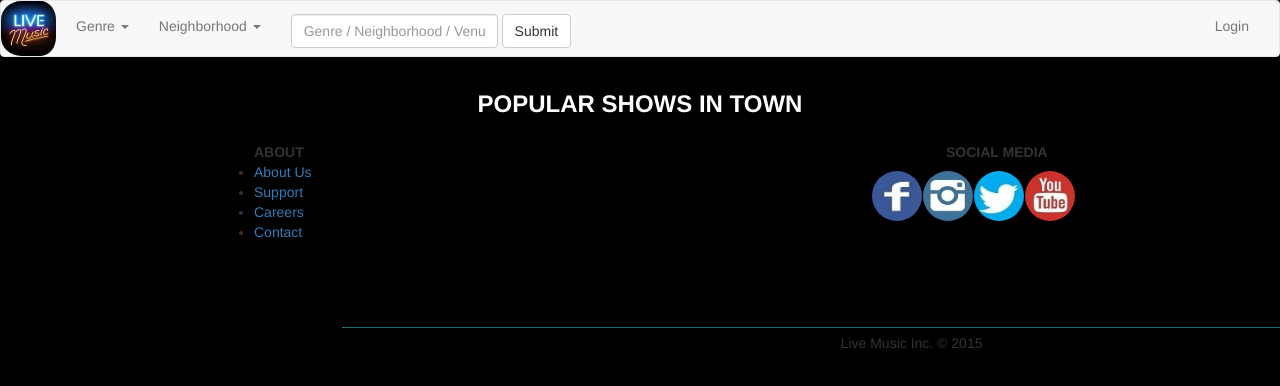
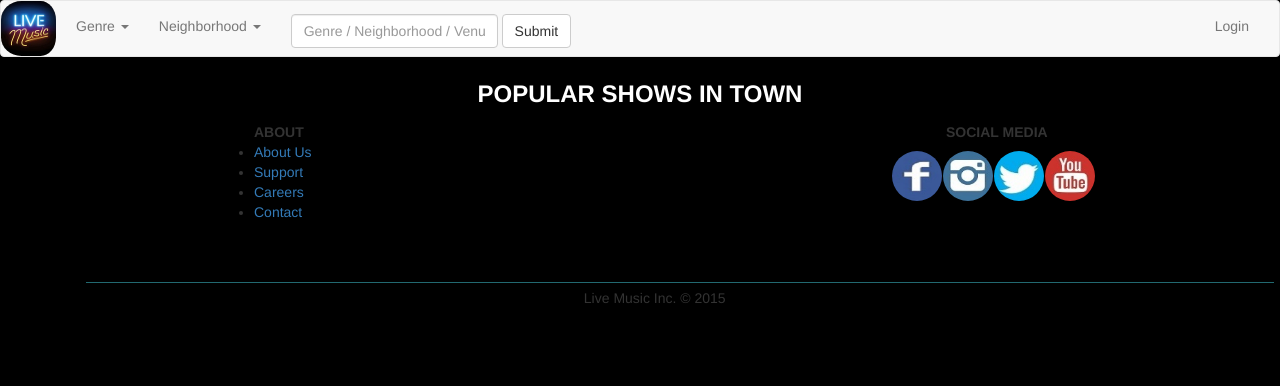
Before and after one commit to shaniclaytonGA/livemusicsite, a plain HTML site: page index.html in a window 1280 px wide. Drawn offline with nearby package versions, Linux system fonts and the light colour scheme; no server answers.

Commit message:
updated API and footer header

```diff
--- a/scripts/main.js
+++ b/scripts/main.js
@@ -4,7 +4,7 @@
 
 	// this is API section
 	var venueLoc = $("some input from DOM");
-	var baseURL = "http://api.jambase.com/events?zipCode=95128&page=1&api_key=kp6zhebmsv848gku5eqwdd32&o=json";
+	var baseURL = "http://api.jambase.com/events?zipCode=95128&page=1&api_key=69cc7meyzhktnpfe5zn9ut76&o=json";
 
 	function successFunc( data ) {
 		console.log('this is returned data.Events:', data.Events);
--- a/styles/main.css
+++ b/styles/main.css
@@ -28,19 +28,13 @@
 
 /* app level */
 html {
-	position: absolute;
-	margin: 0;
-    padding: 0;
-    height: 100%;
-    width: 100%;
+    position: relative;
+    min-height: 100%;
 }
 
 body {
-	margin: 0;
-    padding: 0;
-    height: 100%;
+    margin: 0 0 100px;
     background-color: #000;
-    width: 100%;
 }
 
 .wrapper {
@@ -90,36 +84,28 @@ body {
     margin-left: 30%;
     margin-top: 5px;
 }
-
 .navbar .nav.pull-right {
     float: right;
     margin-right: 0;
-
 }
-
 .nav-pills .dropdown-menu {
     margin-top: 4px;
 }
-
 .open>.dropdown-menu {
     display: block;
 }
-
 .nav-pills .dropdown-menu {
     -webkit-border-radius: 6px;
     -moz-border-radius: 6px;
     border-radius: 6px;
 }
-
 .dropdown-menu {
     z-index: 2000;
 }
-
 .navbar .pull-right>li>.dropdown-menu, .navbar .nav>li>.dropdown-menu.pull-right {
     right: auto;
     left: 0;
 }
-
 .navbar .nav>li>.dropdown-menu:before {
     content: '';
     display: inline-block;
@@ -131,7 +117,6 @@ body {
     top: -7px;
     left: 69px;
 }
-
 .dropdown-menu {
     position: absolute;
     top: 100%;
@@ -256,22 +241,13 @@ li {
 
 /* middle sections stuff */
 
-.slider-wrapper {
-    height:100%;
-    width:100%;
-    position: relative;
-    top:0;
-    left:0;
-    overflow:hidden;
-}
-
 .content-header {
-    padding: 10px 0 10px 0;
     text-align: center;
     font-size: 24px;
     font-weight: 600;
     color: #FFF;
     background-color: #000;
+    margin: 0 auto;
 }
 
 .content-slider {
@@ -301,8 +277,7 @@ li {
 
 .boximage3 {
     background-image: url("../assets/themynabirds.jpg");
-    background-repeat: no-repeat;
-    width: 400px;
+    width: 410px;
     height: 266px;
     padding: 0 1.5% 2% 2%;
     margin-left: 1.3%;
@@ -353,7 +328,6 @@ li {
 }
 
 /* footer section
-
 .footer-section {
   position: absolute;
   left: 0;
@@ -364,22 +338,18 @@ li {
   padding: 20px 50px;
   display: none;
 }
-
 .footer-menu-holders {
     width: 50px;
     height: 50px;
     float: left;
 }
-
 img.social-icons {
     width: 100%;
     height: 100%;
 }
-
 .right-side-btn {
     float: right;
 } */
-
 
 .footer-nav {
     margin-bottom: 12px;
@@ -424,7 +394,7 @@ strong {
 
 #social-media-icons {
     position: relative;
-    margin: 0 auto;
+    margin-left: 10%;
 }
 
 /*.navbar-btn {
@@ -457,13 +427,13 @@ strong {
     padding-top: 5px;
     width: 1188px;
     position: relative;
-    top: 50%;
+    top: 50px;
     border-top: 1px solid #226970;
+    margin-left: 8%;
 }
 
 .footer-wrapper {
     width: 100%;
-    margin: 0 auto;
 }
 .sig-wrapper {
     width: 100%;
```
Also changed, not shown: index.html (+2 -1 lines). Lines whose indentation alone changed are shown as unchanged.
